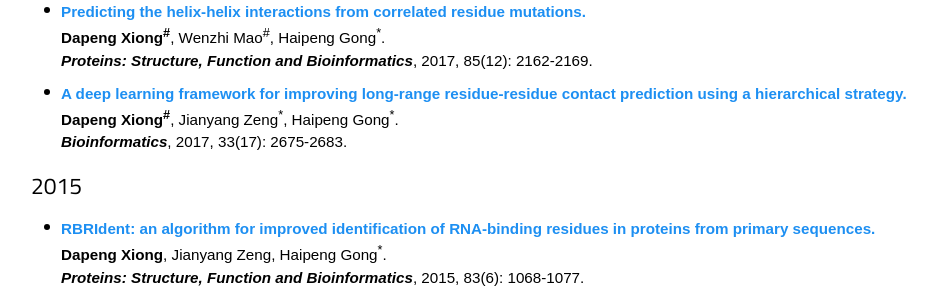
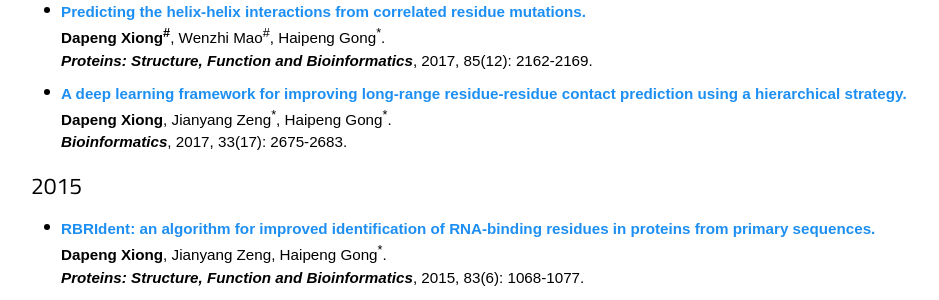
Before and after one commit to dapeng-xiong/dapeng-xiong.github.io, a Jekyll site: the page built from Publications.md, in a window 1280 px wide and 900 px high, scrolled down 1724 px. Shown: the part 175-475 px from the top of the window, without its empty margins (164-1103 px from the left). Built offline with Jekyll 4.4.1, drawn with Linux system fonts in a browser that asks for light colours; nearby versions of some CDN libraries; some web fonts are replaced.

Commit message:
Update Publications.md

```diff
--- a/Publications.md
+++ b/Publications.md
@@ -131,7 +131,7 @@ active: Publications
 
   <li>
     <a href='https://academic.oup.com/bioinformatics/article/33/17/2675/3791808?login=true' target='_blank'><text class='text_title'>A deep learning framework for improving long-range residue-residue contact prediction using a hierarchical strategy.</text></a><br />
-    <text class='text_bold'>Dapeng Xiong<sup>#</sup></text>, Jianyang Zeng<sup>*</sup>, Haipeng Gong<sup>*</sup>.<br />
+    <text class='text_bold'>Dapeng Xiong</text>, Jianyang Zeng<sup>*</sup>, Haipeng Gong<sup>*</sup>.<br />
     <text class='text_bold'><i>Bioinformatics</i></text>, 2017, 33(17): 2675-2683.
   </li>
 </ul>
```
